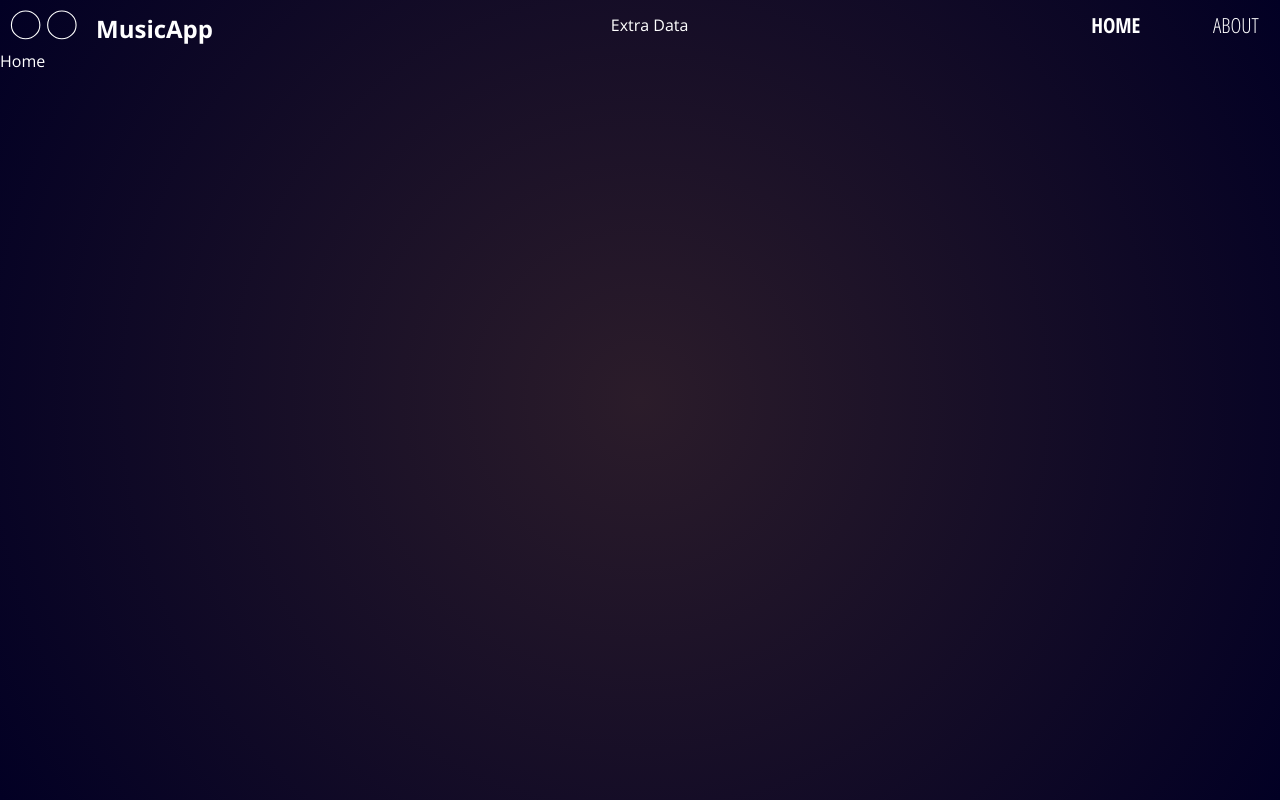
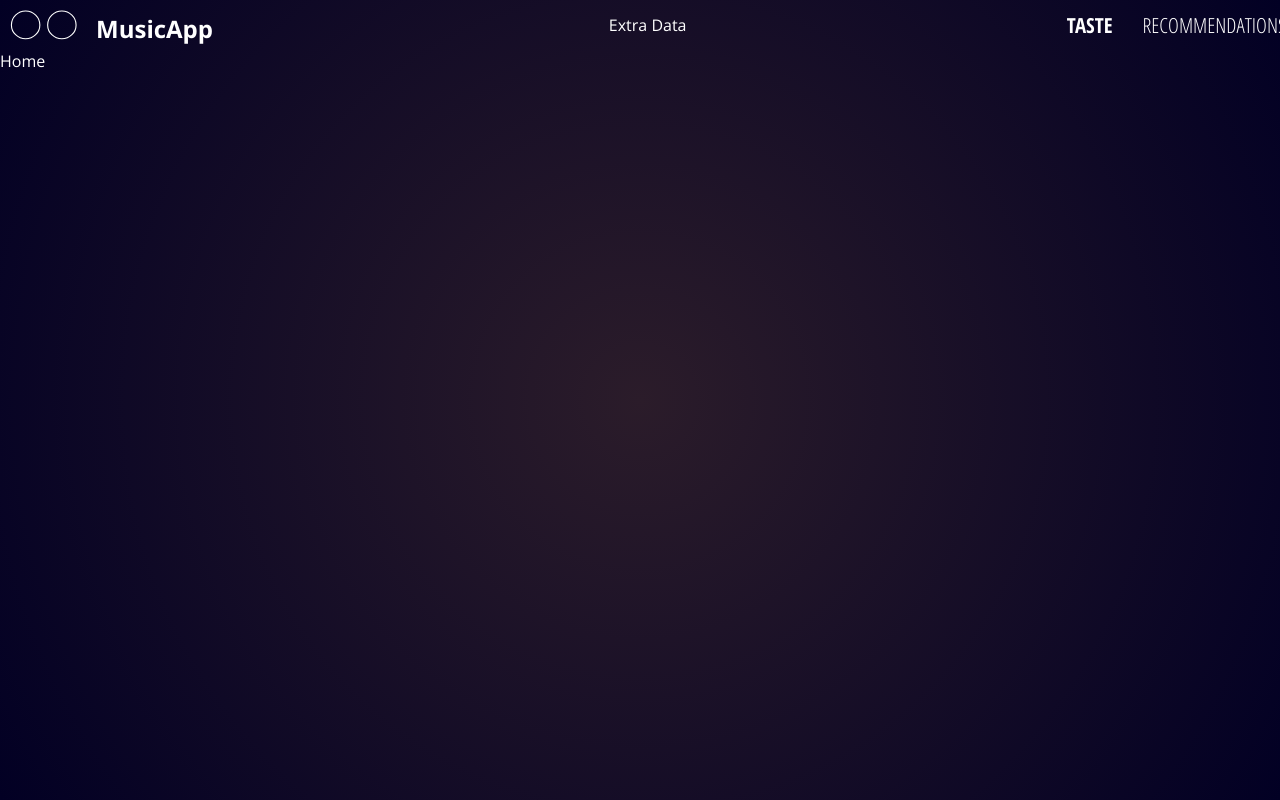
Before and after one commit to ZukLevinson/P5, a Vue app in the folder client/: page / in a window 1280 px wide. Built offline with nearby package versions, Linux system fonts and the light colour scheme.

Commit message:
feat(): organized naming

```diff
--- a/client/public/index.html
+++ b/client/public/index.html
@@ -1,17 +1,22 @@
 <!DOCTYPE html>
 <html lang="">
-  <head>
+
+<head>
     <meta charset="utf-8">
     <meta http-equiv="X-UA-Compatible" content="IE=edge">
     <meta name="viewport" content="width=device-width,initial-scale=1.0">
-    <link rel="icon" href="<%= BASE_URL %>favicon.ico">
-    <title><%= htmlWebpackPlugin.options.title %></title>
-  </head>
-  <body>
+    <link rel="icon" href="<%= BASE_URL %>logos/logo.svg">
+    <title>
+        <%= htmlWebpackPlugin.options.title %>
+    </title>
+</head>
+
+<body>
     <noscript>
       <strong>We're sorry but <%= htmlWebpackPlugin.options.title %> doesn't work properly without JavaScript enabled. Please enable it to continue.</strong>
     </noscript>
     <div id="app"></div>
     <!-- built files will be auto injected -->
-  </body>
+</body>
+
 </html>
--- a/client/src/components/Navbar.vue
+++ b/client/src/components/Navbar.vue
@@ -19,8 +19,8 @@ import { Component, Vue } from "vue-property-decorator";
 @Component
 export default class Navbar extends Vue {
   private links: Array<object> = [
-    { url: "/", name: "Home" },
-    { url: "/about", name: "About" },
+    { url: "/", name: "Taste" },
+    { url: "/recommendations", name: "Recommendations" },
   ];
 }
 </script>
--- a/client/src/router/index.ts
+++ b/client/src/router/index.ts
@@ -1,19 +1,20 @@
 import Vue from 'vue'
 import VueRouter from 'vue-router'
 import Home from '../views/Home.vue'
+import Recommendations from '../views/Recommendations.vue'
 
 Vue.use(VueRouter)
 
 const routes = [
   {
     path: '/',
-    name: 'Home',
+    name: 'Taste',
     component: Home
   },
   {
-    path: '/about',
-    name: 'About',
-    component: () => import(/* webpackChunkName: "about" */ '../views/About.vue')
+    path: '/recommendations',
+    name: 'Recommendations',
+    component: Recommendations
   }
 ]
 
```
Also changed, not shown: client/src/views/Recommendations.vue (renamed from client/src/views/About.vue).
